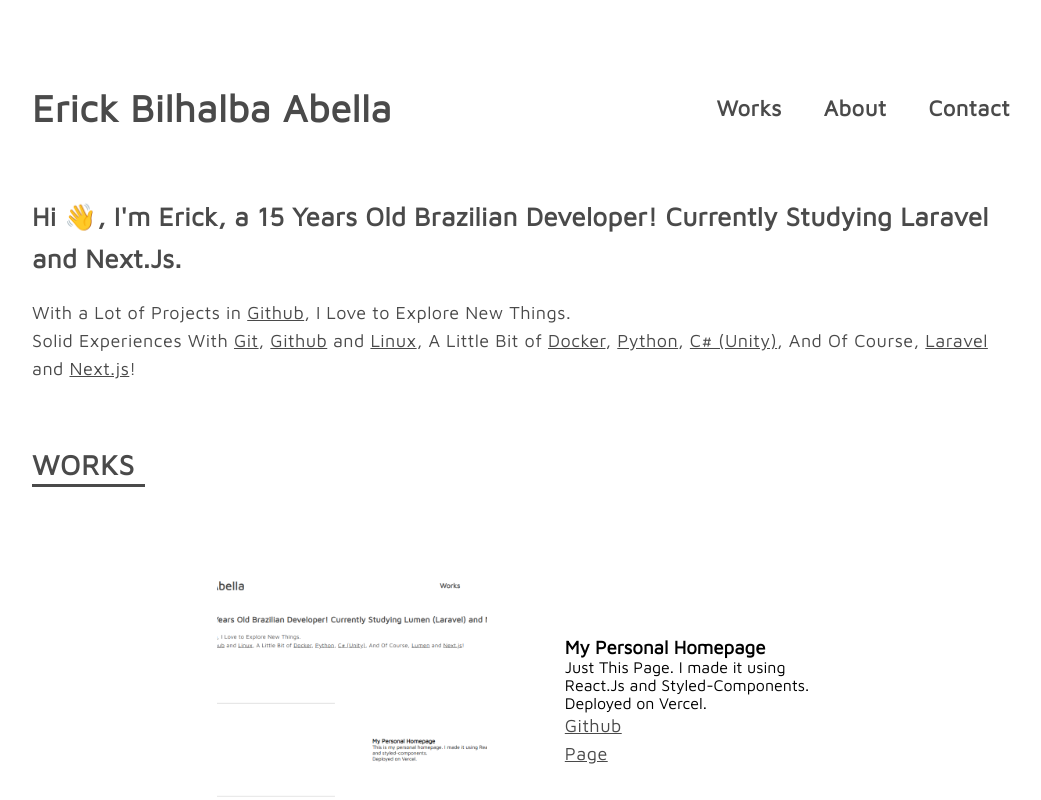
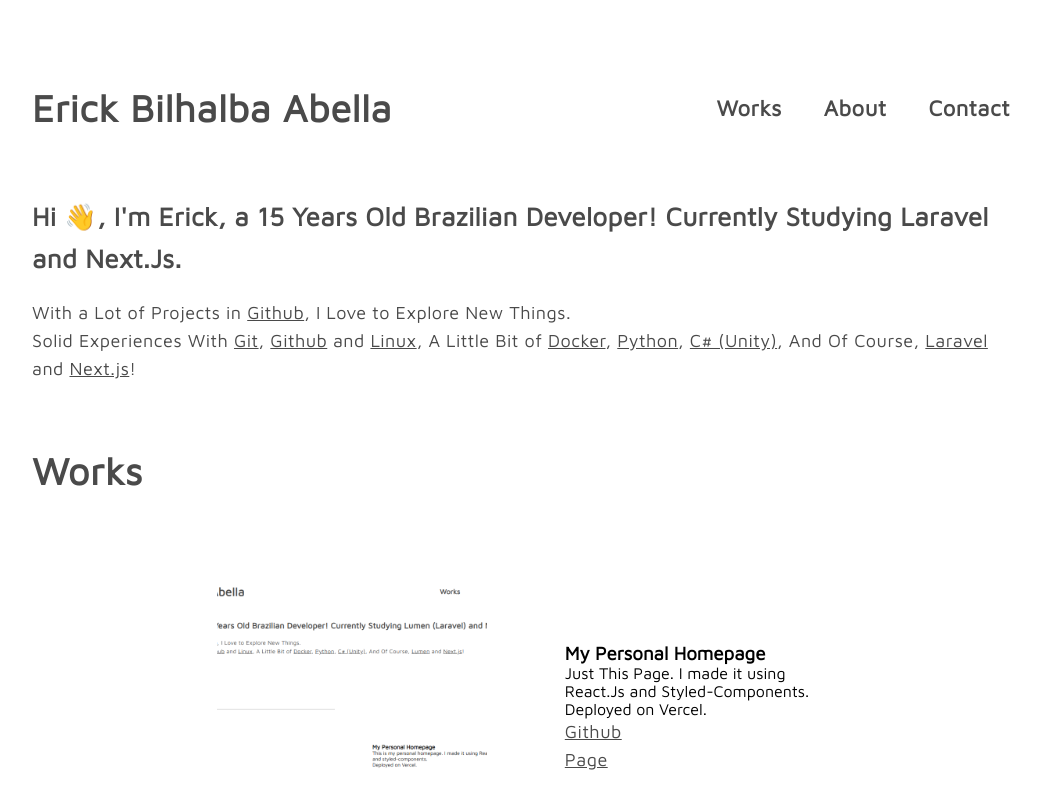
Before and after one commit to TheDevick/Next.Js-Personal-Page, a Next.js app: page / in a window 1280 px wide. Shown: the top 800 px of the page, without its empty margins (119-1160 px from the left). Built offline with nearby package versions, Linux system fonts and the light colour scheme.

Commit message:
feat: Add Section Title Component

```diff
--- a/src/components/About/index.tsx
+++ b/src/components/About/index.tsx
@@ -1,4 +1,5 @@
 import styled from "styled-components";
+import Title from "../SectionTitle";
 
 const StyledDiv = styled.div`
     margin: 65px 151px 28px 151px;
@@ -11,7 +12,7 @@
 export default function About() {
     return (
         <StyledDiv id="About">
-
+            <Title>About</Title>
         </StyledDiv>
     )
 }
--- /dev/null
+++ b/src/components/SectionTitle/index.tsx
@@ -0,0 +1,22 @@
+import styled from "styled-components";
+
+const StyledSectionTitle = styled.h1`
+    font-style: normal;
+    font-weight: bold;
+    font-size: 38px;
+    line-height: 45px;
+
+    letter-spacing: 0.6px;
+
+    color: #4A4A4A;
+
+    @media (max-width: 992px) {
+        text-align: center;
+    }
+`;
+
+export default function SectionTitle({ children }: any) {
+    return (
+        <StyledSectionTitle> {children} </StyledSectionTitle>
+    )
+}
--- a/src/components/Works/index.tsx
+++ b/src/components/Works/index.tsx
@@ -1,5 +1,5 @@
 import styled from "styled-components";
-import Title from "./Title";
+import Title from "../SectionTitle";
 import WorksList from "./WorksList";
 
 const StyledDiv = styled.div`
```
